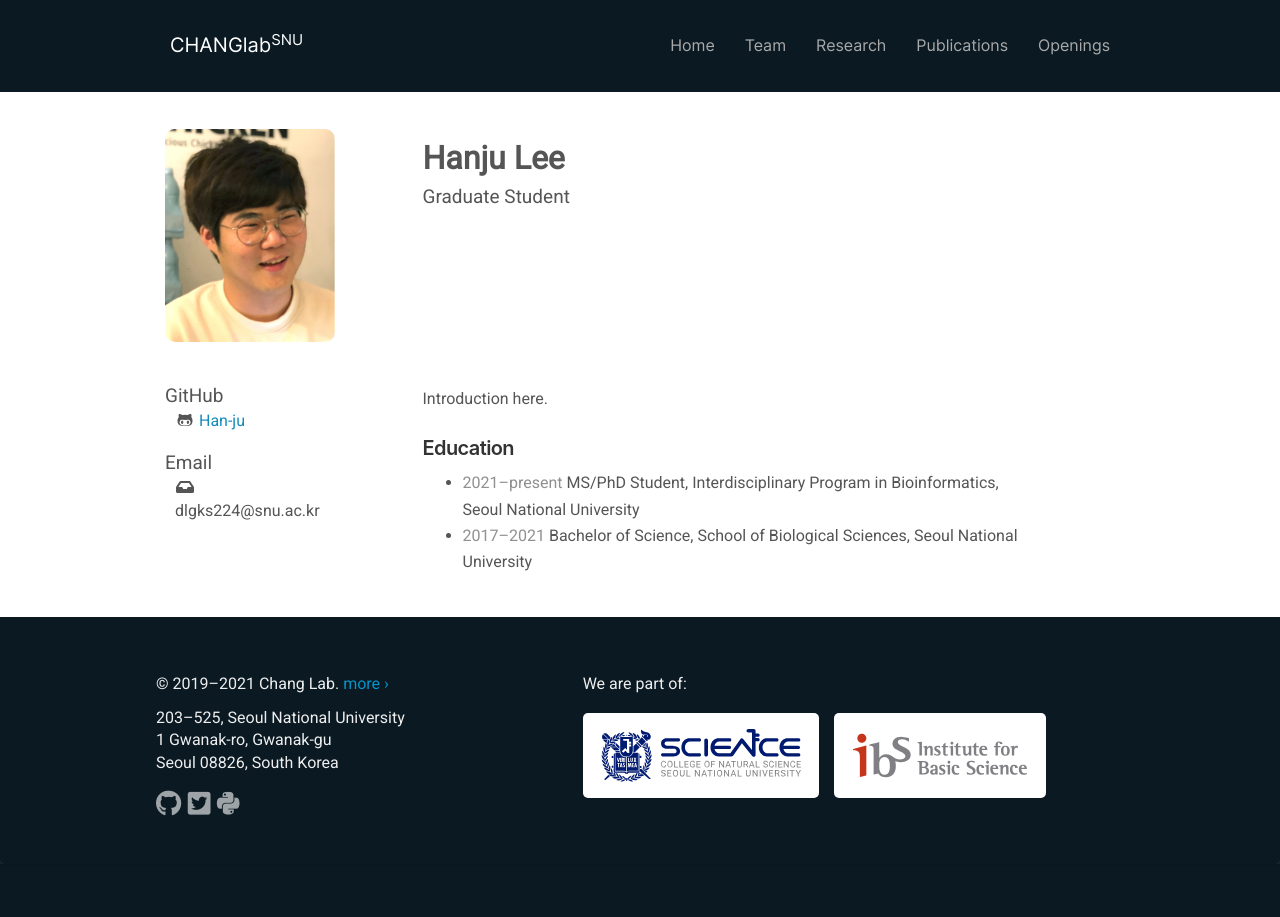
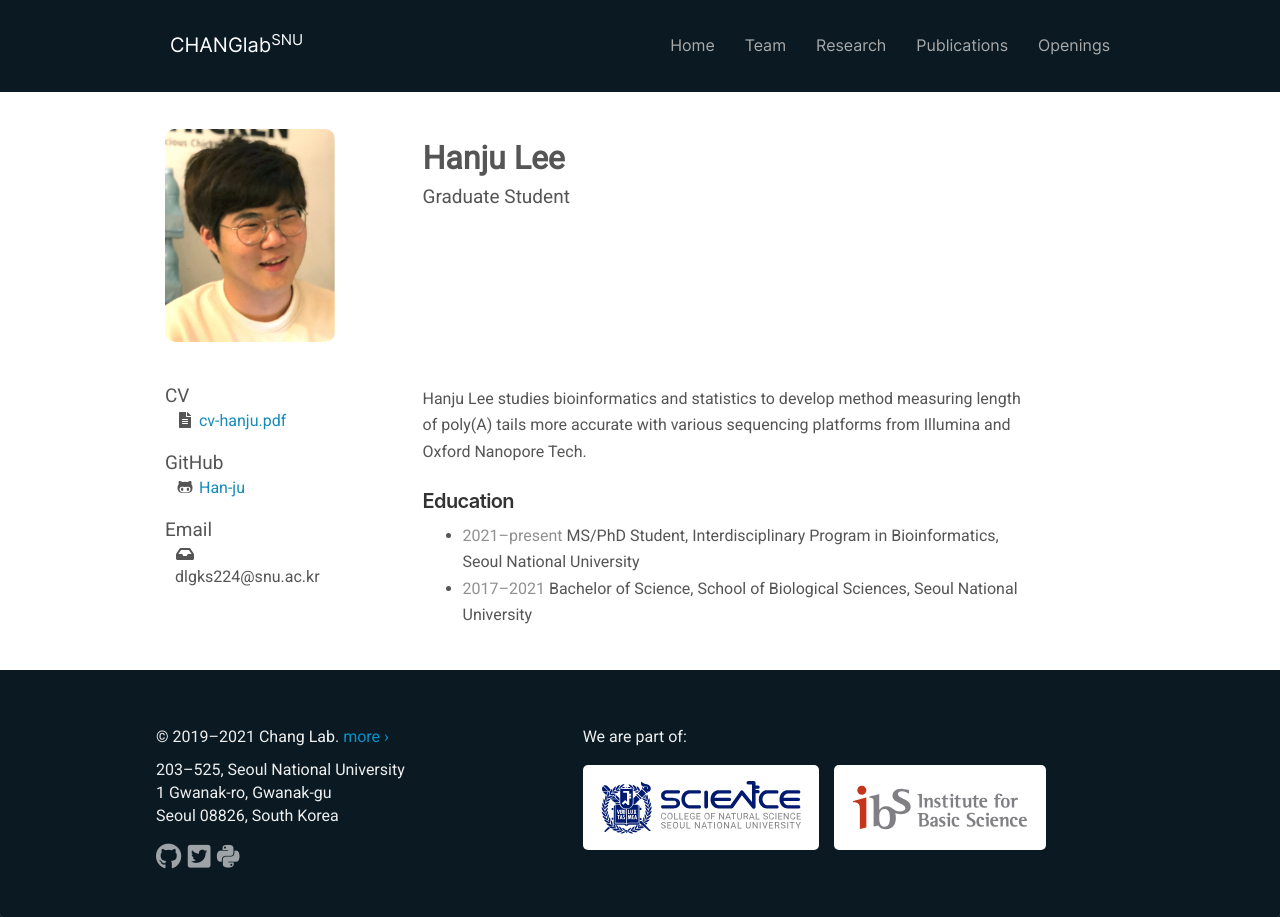
Before and after one commit to ChangLabSNU/ChangLabSNU.github.io, a Jekyll site: the page built from _pages/team/hanju-lee.md, in a window 1280 px wide. Built offline with Jekyll 4.4.1, drawn with Linux system fonts in a browser that asks for light colours; nearby versions of some CDN libraries; some web fonts are replaced.

Commit message:
hanju update introduction and cv

```diff
--- a/_pages/team/hanju-lee.md
+++ b/_pages/team/hanju-lee.md
@@ -9,11 +9,11 @@ github: Han-ju
 scholar:
 orcid:
 image: /images/members/hjlee-thumb.jpg
-cv:
+cv: /assets/cv/cv-hanju.pdf
 permalink: /team/hanju-lee
 ---
 
-Introduction here.
+Hanju Lee studies bioinformatics and statistics to develop method measuring length of poly(A) tails more accurate with various sequencing platforms from Illumina and Oxford Nanopore Tech.
 
 #### Education
 
```
Also changed, not shown: 1 other file.
